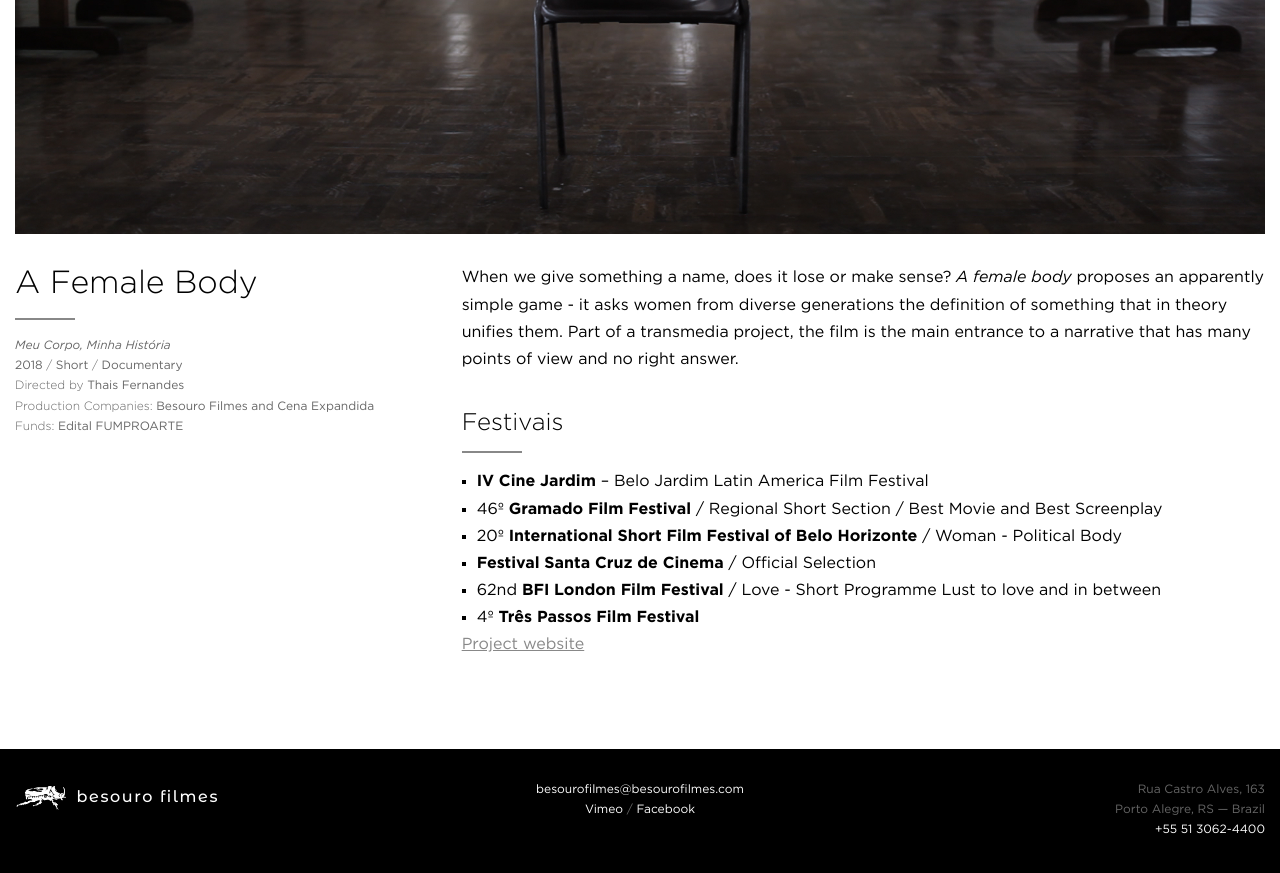
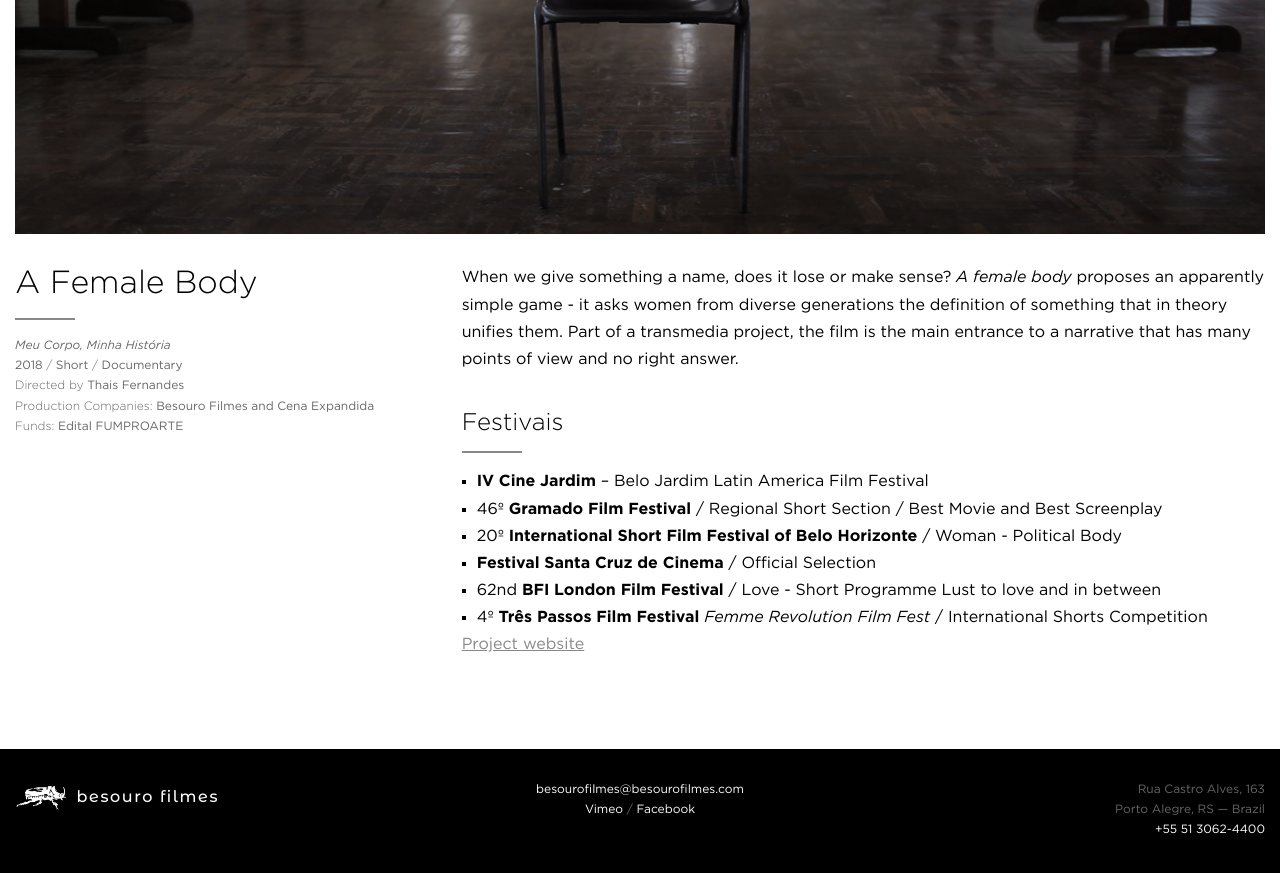
Before and after one commit to arthrfrts/besouro, a Jekyll site: the page built from _projects/a-female-body.md, in a window 1280 px wide and 900 px high, scrolled down 584 px. Shown: the top 873 px of the window. Built offline with Jekyll 4.4.1, drawn with Linux system fonts in a browser that asks for light colours.

Commit message:
Updated A Female Body

```diff
--- a/_projects/a-female-body.md
+++ b/_projects/a-female-body.md
@@ -27,6 +27,7 @@ When we give something a name, does it lose or make sense? _A female body_ propo
 * **Festival Santa Cruz de Cinema** / Official Selection
 * 62nd **BFI London Film Festival** / Love - Short Programme Lust to love and in between
 * 4º **Três Passos Film Festival**
+*Femme Revolution Film Fest* / International Shorts Competition
 
 
 [Project website](http://afemalebodyproject.com/#top)
```
